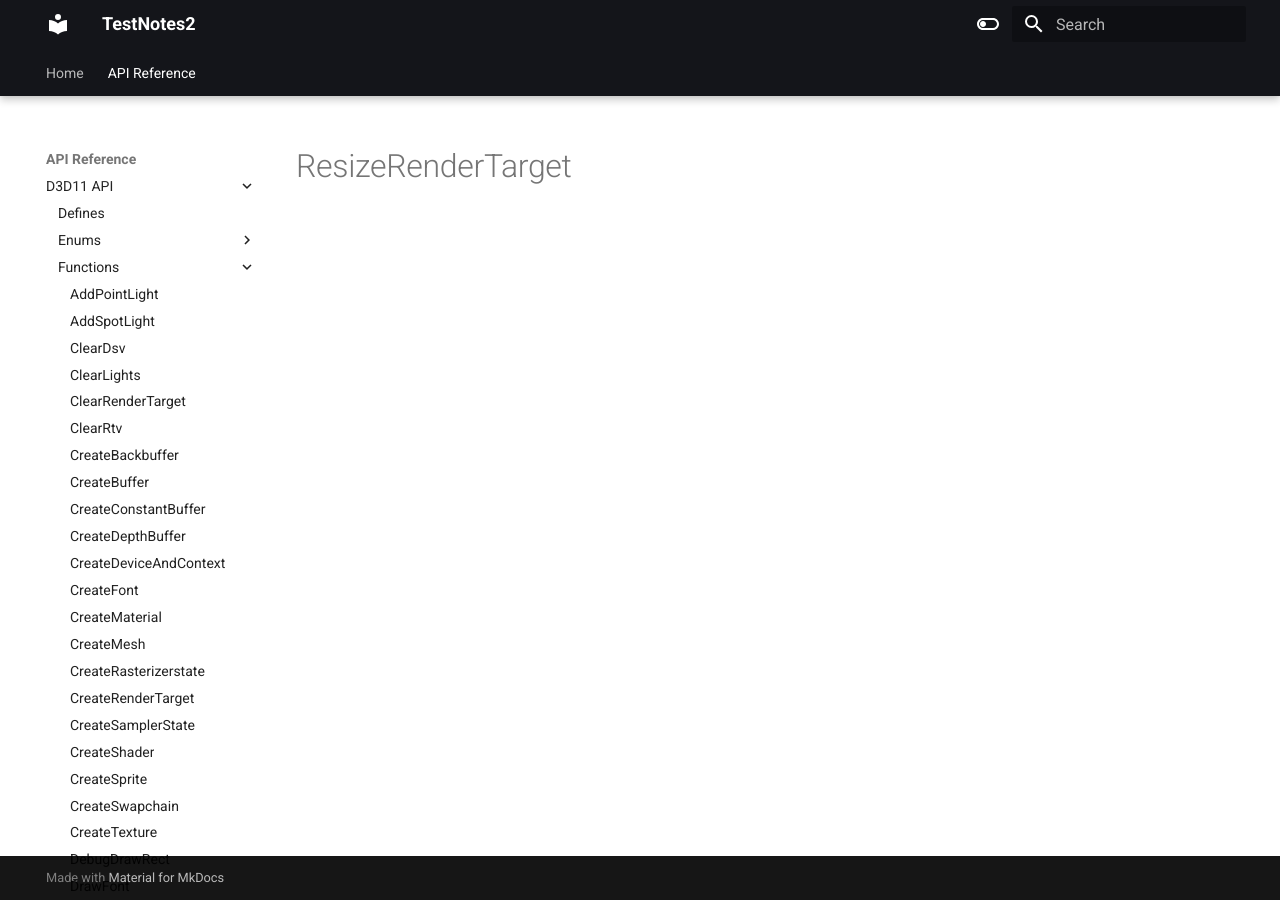
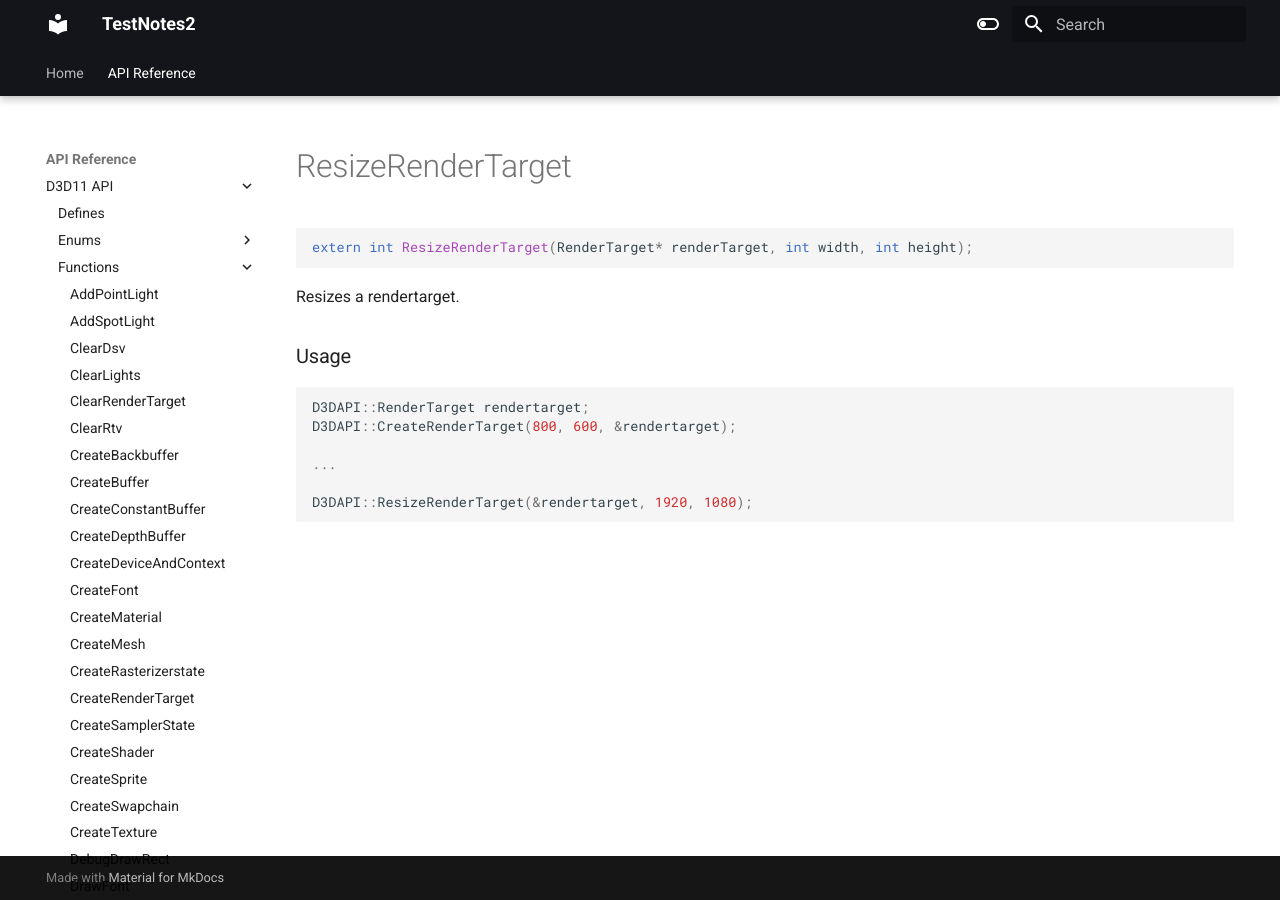
Before and after one commit to erichederstedt/TempEngineDocs, an MkDocs documentation site: the page built from docs/API Reference/D3D11 API/Functions/ResizeRenderTarget.md, in a window 1280 px wide. Built offline with MkDocs 1.6.1 and Material for MkDocs 9.7.7, drawn with Linux system fonts in a browser that asks for light colours.

Commit message:
PUSH NOTE : ResizeRenderTarget.md

````diff
--- a/docs/API Reference/D3D11 API/Functions/ResizeRenderTarget.md
+++ b/docs/API Reference/D3D11 API/Functions/ResizeRenderTarget.md
@@ -1 +1,18 @@
 # ResizeRenderTarget
+
+```c++
+extern int ResizeRenderTarget(RenderTarget* renderTarget, int width, int height);
+```
+
+Resizes a rendertarget.
+
+
+### Usage
+```c++
+D3DAPI::RenderTarget rendertarget;
+D3DAPI::CreateRenderTarget(800, 600, &rendertarget);
+
+...
+
+D3DAPI::ResizeRenderTarget(&rendertarget, 1920, 1080);
+```
````
